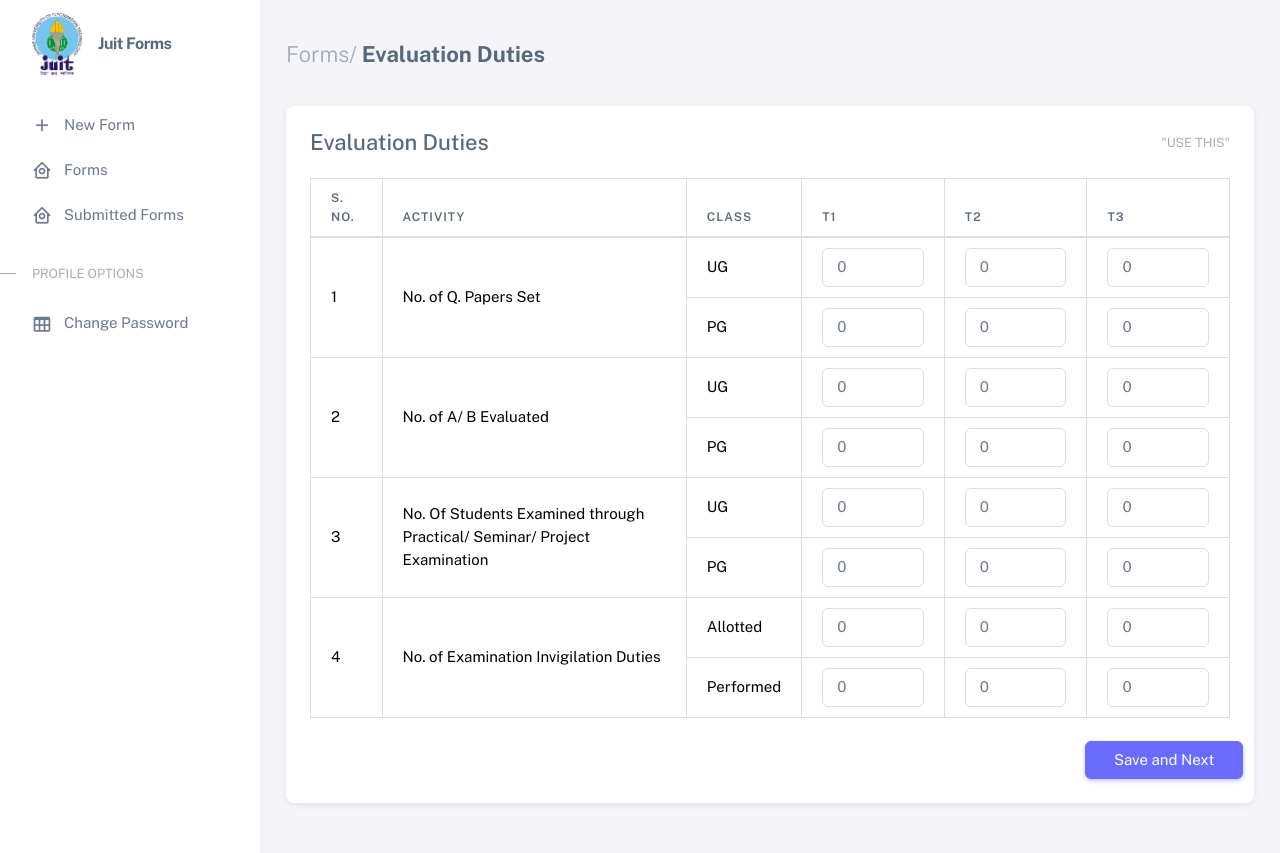
After one commit to itsadityap/juit-forms, a Django app: page /form/1/evolution-of-courses/create/ in a window 1280 px wide. The commit adds this page. Run offline with Django 4.2, Linux system fonts and the light colour scheme; some libraries are stand-ins or nearby versions.

Commit message:
added Evaluation Duties

```diff
--- a/selfappraisal/admin.py
+++ b/selfappraisal/admin.py
@@ -129,3 +129,4 @@ class SelfAppraisalFormAdmin(admin.ModelAdmin):
 
 admin.site.register(Event)
 admin.site.register(Course)
+admin.site.register(EvaluationDuties)
--- a/selfappraisal/form.py
+++ b/selfappraisal/form.py
@@ -1,5 +1,5 @@
 from django import forms
-from selfappraisal.models import SelfAppraisalForm, Event, Course, KnowledgeResources, ResearchProject, Publication, ResearchGuidance
+from selfappraisal.models import EvaluationDuties,SelfAppraisalForm, Event, Course, KnowledgeResources, ResearchProject, Publication, ResearchGuidance
 
 class SelfAppraisalFormModelFormMain(forms.ModelForm):
     class Meta:
@@ -88,3 +88,40 @@ class ResearchGuidanceModelForm(forms.ModelForm):
     class Meta:
         model  = ResearchGuidance
         exclude = ['form']
+
+class EvaluationDutiesForm(forms.ModelForm):
+    class Meta:
+        model = EvaluationDuties
+        fields = (
+            'q_papers_set',
+            'ab_evaluated',
+            'students_examined',
+            'invigilation_duties',
+        )
+
+    def __init__(self, *args, **kwargs):
+        super().__init__(*args, **kwargs)
+
+        json_fields = ['q_papers_set', 'ab_evaluated', 'students_examined', 'invigilation_duties']
+        for field_name in json_fields:
+            initial_data = getattr(self.instance, field_name, {})
+            for key in initial_data:
+                for index, value in enumerate(initial_data[key]):
+                    field_key = f'{field_name}_{key}_{index}'
+                    print(field_key)
+                    self.fields[field_key] = forms.IntegerField(initial=value)
+                    self.fields[field_key].label = f'{key.capitalize()} {index + 1}'
+
+    def save(self, commit=True):
+        instance = super().save(commit=False)
+
+        json_fields = ['q_papers_set', 'ab_evaluated', 'students_examined', 'invigilation_duties']
+        for field_name in json_fields:
+            json_data = self.cleaned_data[field_name]
+            for key in json_data:
+                json_data[key] = [self.cleaned_data[f'{field_name}_{key}_{index}'] for index in range(len(json_data[key]))]
+            setattr(instance, field_name, json_data)
+
+        if commit:
+            instance.save()
+        return instance
--- a/selfappraisal/urls.py
+++ b/selfappraisal/urls.py
@@ -32,4 +32,8 @@ urlpatterns = [
 
     # Research Guidance CRUD
     path('form/<int:pk>/research-guidance/create/', views.ResearchGuidanceCreateView.as_view(), name="create-research-guidance"),
+
+    # Evolution of Courses CRUD
+    path('form/<int:pk>/evolution-of-courses/create/', views.EvolutionOfCoursesCreateView.as_view(), name="create-evolution-of-courses"),
+    path('form/<int:pk>/evolution-of-courses/<int:evolution_of_courses_id>/update/', views.EvolutionOfCoursesUpdateView.as_view(), name="update-evolution-of-courses"),
 ]
--- a/selfappraisal/views.py
+++ b/selfappraisal/views.py
@@ -1,8 +1,8 @@
 from django.shortcuts import render
 from django.views import View
 from django.views.generic import CreateView, UpdateView, DeleteView
-from selfappraisal.form import SelfAppraisalEndFormMain,SelfAppraisalFormModelFormMain,SelfAppraisalActivitiesFormMain, EventModelForm, CourseModelForm, KnowledgeResourcesModelForm, SelfAppraisalKnowledgeModelFormMain, SelfAppraisalKnowledgeModelFormMain, ResearchProjectModelForm, PublicationModelForm, ResearchGuidanceModelForm
-from selfappraisal.models import SelfAppraisalForm, Event, Course, KnowledgeResources, ResearchProject, Publication, ResearchGuidance
+from selfappraisal.form import EvaluationDutiesForm,SelfAppraisalEndFormMain,SelfAppraisalFormModelFormMain,SelfAppraisalActivitiesFormMain, EventModelForm, CourseModelForm, KnowledgeResourcesModelForm, SelfAppraisalKnowledgeModelFormMain, SelfAppraisalKnowledgeModelFormMain, ResearchProjectModelForm, PublicationModelForm, ResearchGuidanceModelForm
+from selfappraisal.models import EvaluationDuties,SelfAppraisalForm, Event, Course, KnowledgeResources, ResearchProject, Publication, ResearchGuidance
 from django.urls import reverse_lazy, reverse
 from django.shortcuts import get_object_or_404
 from django.http import Http404, HttpResponseRedirect
@@ -207,6 +207,39 @@ class ResearchGuidanceCreateView(CreateView):
         # Use self.object to access the updated form instance
         return reverse_lazy("formdashboard", kwargs={'pk': self.kwargs['pk']})
 
+class EvolutionOfCoursesCreateView(CreateView):
+    model = EvaluationDuties
+    form_class = EvaluationDutiesForm
+    template_name = 'selfappraisal/form/create_evolution_duties.html'
+    success_message = "Hello" # TODO: ADD
+
+    def form_valid(self, form):
+        form.instance.form = SelfAppraisalForm.objects.get(pk=self.kwargs['pk'])
+        return super().form_valid(form)
+
+    def get_success_url(self):
+        # Use self.object to access the updated form instance
+        return reverse_lazy("formdashboard", kwargs={'pk': self.kwargs['pk']})
+
+class EvolutionOfCoursesUpdateView(UpdateView):
+    model = EvaluationDuties
+    form_class = EvaluationDutiesForm
+    template_name = 'selfappraisal/form/create_evolution_duties.html'
+    success_message = "Hello" # TODO: ADD
+
+    def get_object(self, queryset=None):
+        eval_obj = self.kwargs.get('evolution_of_courses_id')
+        event = get_object_or_404(EvaluationDuties, id=eval_obj)
+
+        if event.form.id != self.kwargs['pk']:
+            raise Http404("No matches the given query.")
+
+        return event
+
+    def get_success_url(self):
+        # Use self.object to access the updated form instance
+        return reverse_lazy("formdashboard", kwargs={'pk': self.kwargs['pk']})
+
 
 def form_dashboard_view(request, pk):
     mainform_obj = SelfAppraisalForm.objects.get(pk=pk)
--- /dev/null
+++ b/templates/selfappraisal/form/create_evolution_duties.html
@@ -0,0 +1,113 @@
+{% extends "base_with_nav.html" %}
+{% load static %}
+{% load widget_tweaks %}
+{% block content %}
+
+<!-- Content wrapper -->
+<div class="content-wrapper">
+    <!-- Content -->
+
+    <div class="container-xxl flex-grow-1 container-p-y">
+        <h4 class="fw-bold py-3 mb-4"><span class="text-muted fw-light">Forms/</span> Evaluation Duties</h4>
+        <!-- Basic Layout -->
+        <div class="row">
+            <div class="col-xl">
+                <div class="card mb-4">
+
+                    <form method="POST">
+                        {% csrf_token %}
+                        {% render_field form.q_papers_set|attr:"hidden" %}
+                        {% render_field form.ab_evaluated|attr:"hidden" %}
+                        {% render_field form.students_examined|attr:"hidden" %}
+                        {% render_field form.invigilation_duties|attr:"hidden" %}
+                        <div class="card-header d-flex justify-content-between align-items-center">
+                            <h4 class="mb-0">Evaluation Duties</h4>
+                            <small class="text-muted float-end">"USE THIS"</small>
+                        </div>
+                        <div class="card-body">
+                            <div class="table-responsive">
+                                <table class="table table-bordered">
+                                    <thead>
+                                        <tr>
+                                            <th>S. No.</th>
+                                            <th>Activity</th>
+                                            <th>Class</th>
+                                            <th>T1</th>
+                                            <th>T2</th>
+                                            <th>T3</th>
+                                        </tr>
+                                    </thead>
+                                    <tbody>
+                                        <tr>
+                                            <td rowspan="2">1</td>
+                                            <td rowspan="2">No. of Q. Papers Set</td>
+                                            <td>UG</td>
+                                            <td>{% render_field form.q_papers_set_UG_0|add_class:"form-control" %}</td>
+                                            <td>{% render_field form.q_papers_set_UG_1|add_class:"form-control" %}</td>
+                                            <td>{% render_field form.q_papers_set_UG_2|add_class:"form-control" %}</td>
+                                        </tr>
+                                        <tr>
+                                            <td>PG</td>
+                                            <td>{% render_field form.q_papers_set_PG_0|add_class:"form-control" %}</td>
+                                            <td>{% render_field form.q_papers_set_PG_1|add_class:"form-control" %}</td>
+                                            <td>{% render_field form.q_papers_set_PG_2|add_class:"form-control" %}</td>
+                                        </tr>
+                                        <tr>
+                                            <td rowspan="2">2</td>
+                                            <td rowspan="2">No. of A/ B Evaluated</td>
+                                            <td>UG</td>
+                                            <td>{% render_field form.ab_evaluated_UG_0|add_class:"form-control" %}</td>
+                                            <td>{% render_field form.ab_evaluated_UG_1|add_class:"form-control" %}</td>
+                                            <td>{% render_field form.ab_evaluated_UG_2|add_class:"form-control" %}</td>
+                                        </tr>
+                                        <tr>
+                                            <td>PG</td>
+                                            <td>{% render_field form.ab_evaluated_PG_0|add_class:"form-control" %}</td>
+                                            <td>{% render_field form.ab_evaluated_PG_1|add_class:"form-control" %}</td>
+                                            <td>{% render_field form.ab_evaluated_PG_2|add_class:"form-control" %}</td>
+                                        </tr>
+                                        <tr>
+                                            <td rowspan="2">3</td>
+                                            <td rowspan="2">No. Of Students Examined through Practical/ Seminar/ Project Examination</td>
+                                            <td>UG</td>
+                                            <td>{% render_field form.students_examined_UG_0|add_class:"form-control" %}</td>
+                                            <td>{% render_field form.students_examined_UG_1|add_class:"form-control" %}</td>
+                                            <td>{% render_field form.students_examined_UG_2|add_class:"form-control" %}</td>
+                                        </tr>
+                                        <tr>
+                                            <td>PG</td>
+                                            <td>{% render_field form.students_examined_PG_0|add_class:"form-control" %}</td>
+                                            <td>{% render_field form.students_examined_PG_1|add_class:"form-control" %}</td>
+                                            <td>{% render_field form.students_examined_PG_2|add_class:"form-control" %}</td>
+                                        </tr>
+                                        <tr>
+                                            <td rowspan="2">4</td>
+                                            <td rowspan="2">No. of Examination Invigilation Duties</td>
+                                            <td>Allotted</td>
+                                            <td>{% render_field form.invigilation_duties_ALLOTED_0|add_class:"form-control" %}</td>
+                                            <td>{% render_field form.invigilation_duties_ALLOTED_1|add_class:"form-control" %}</td>
+                                            <td>{% render_field form.invigilation_duties_ALLOTED_2|add_class:"form-control" %}</td>
+                                        </tr>
+                                        <tr>
+                                            <td>Performed</td>
+                                            <td>{% render_field form.invigilation_duties_Performed_0|add_class:"form-control" %}</td>
+                                            <td>{% render_field form.invigilation_duties_Performed_1|add_class:"form-control" %}</td>
+                                            <td>{% render_field form.invigilation_duties_Performed_2|add_class:"form-control" %}</td>
+                                        </tr>
+                                    </tbody>
+                                </table>
+                            </div>
+                            <br>
+                            <div class="row justify-content-end">
+                                <button type="submit" class="btn btn-primary col-2" id="formsubmit">Save and Next</button>
+                            </div>
+                        </div>
+                    </form>
+
+                </div>
+
+            </div>
+        </div>
+    </div>
+</div>
+{% endblock content %}
```
Also changed, not shown: selfappraisal/models.py (+6 -6 lines), templates/selfappraisal/form/form_dashboard.html (+100 -44 lines), templates/selfappraisal/form/hello_text.html (added, +14 -0 lines), selfappraisal/migrations/0013_alter_evaluationduties_api_score_and_more.py (added), selfappraisal/migrations/0014_alter_evaluationduties_ab_evaluated_and_more.py (added).
